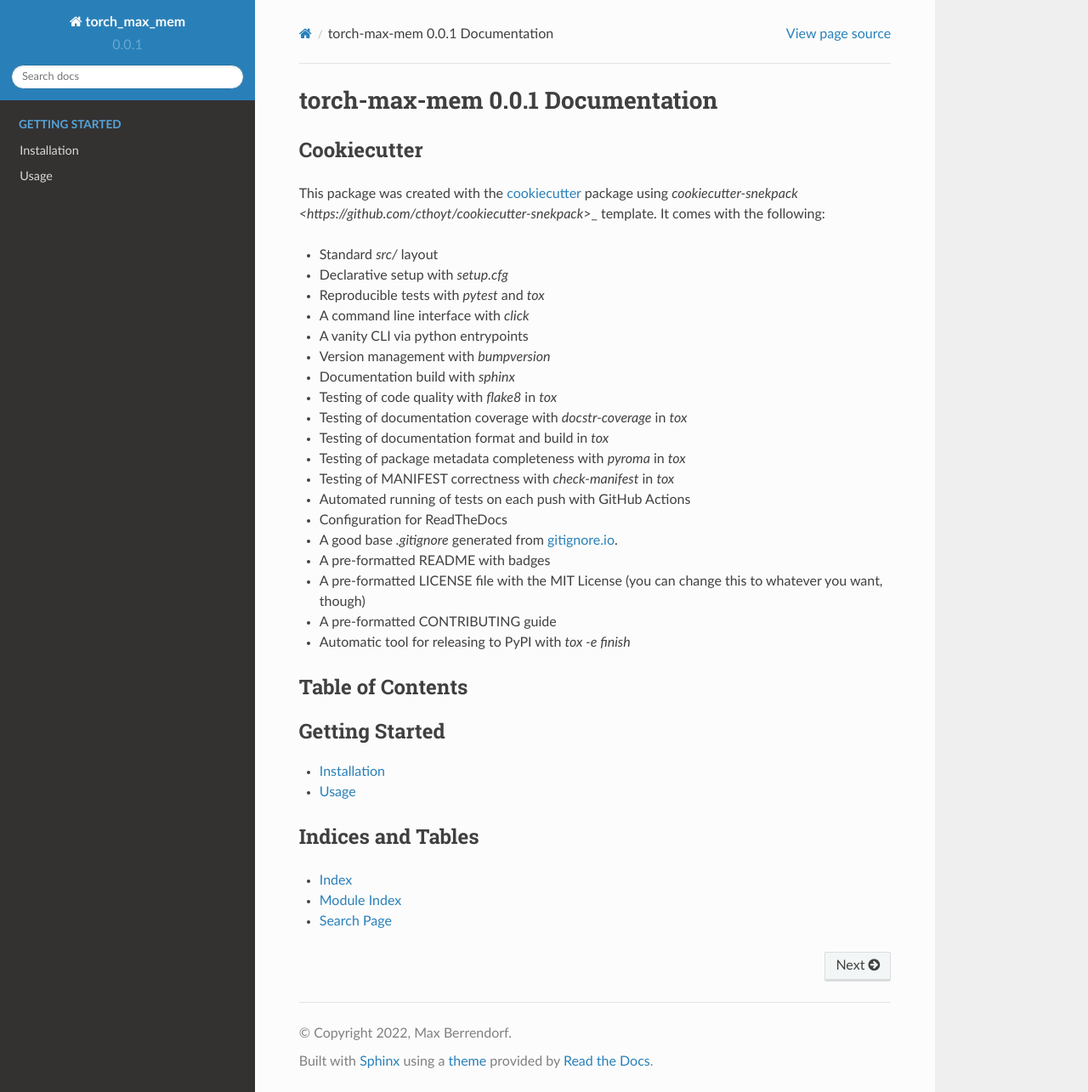
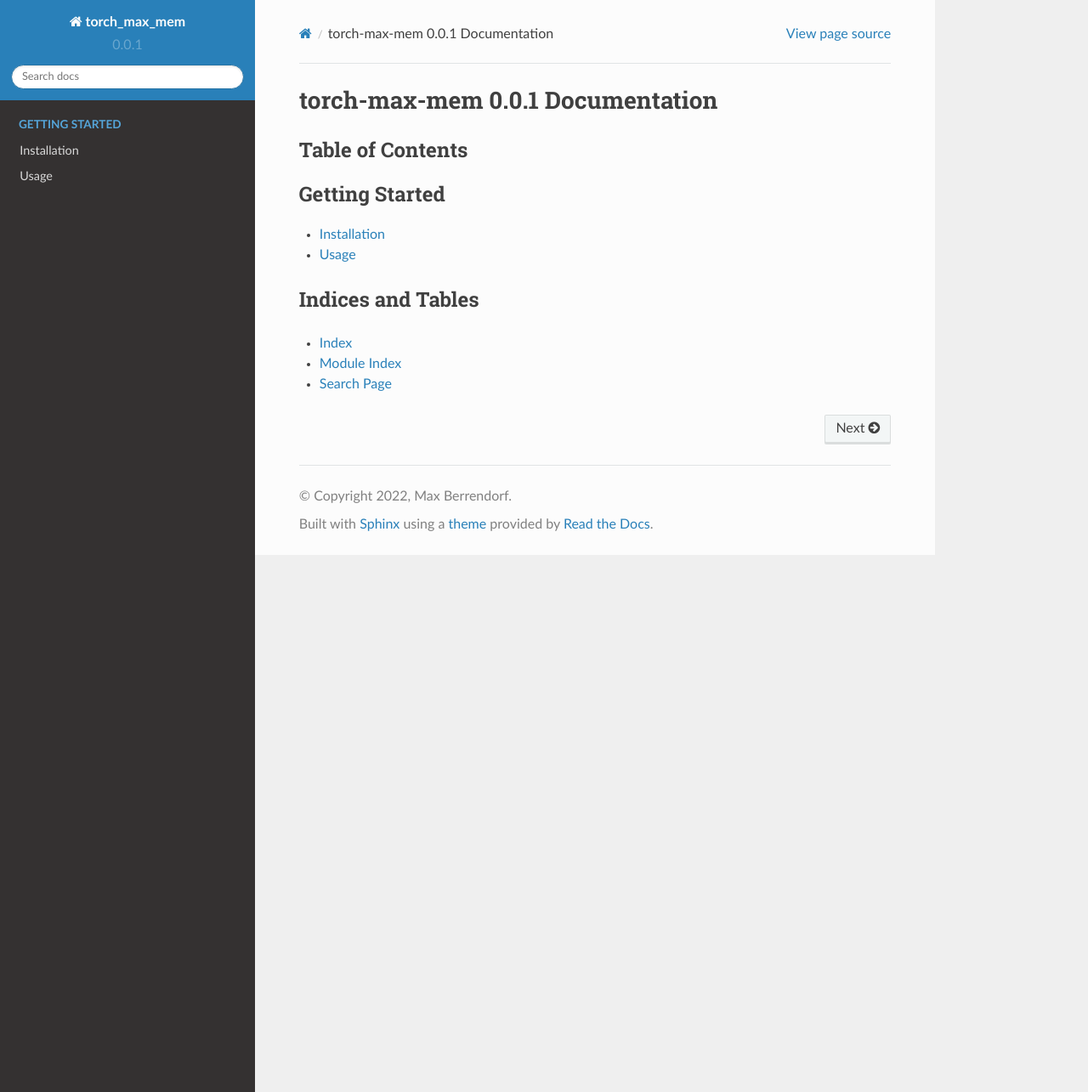
Before and after one commit to mberr/torch-max-mem, a Sphinx documentation site: the page built from docs/source/index.rst, in a window 1280 px wide and 1285 px high. Shown: the whole window at 85% size. Built offline with Sphinx 7.4.7 and the Read the Docs theme 2.0.0, drawn with Linux system fonts in a browser that asks for light colours.

Commit message:
update documentation start page

```diff
--- a/docs/source/index.rst
+++ b/docs/source/index.rst
@@ -1,31 +1,5 @@
 torch-max-mem |release| Documentation
 =====================================
-
-Cookiecutter
-------------
-This package was created with the `cookiecutter <https://github.com/cookiecutter/cookiecutter>`_
-package using `cookiecutter-snekpack <https://github.com/cthoyt/cookiecutter-snekpack`>_ template.
-It comes with the following:
-
-- Standard `src/` layout
-- Declarative setup with `setup.cfg`
-- Reproducible tests with `pytest` and `tox`
-- A command line interface with `click`
-- A vanity CLI via python entrypoints
-- Version management with `bumpversion`
-- Documentation build with `sphinx`
-- Testing of code quality with `flake8` in `tox`
-- Testing of documentation coverage with `docstr-coverage` in `tox`
-- Testing of documentation format and build in `tox`
-- Testing of package metadata completeness with `pyroma` in `tox`
-- Testing of MANIFEST correctness with `check-manifest` in `tox`
-- Automated running of tests on each push with GitHub Actions
-- Configuration for ReadTheDocs
-- A good base `.gitignore` generated from `gitignore.io <https://gitignore.io>`_.
-- A pre-formatted README with badges
-- A pre-formatted LICENSE file with the MIT License (you can change this to whatever you want, though)
-- A pre-formatted CONTRIBUTING guide
-- Automatic tool for releasing to PyPI with `tox -e finish`
 
 Table of Contents
 -----------------
```
